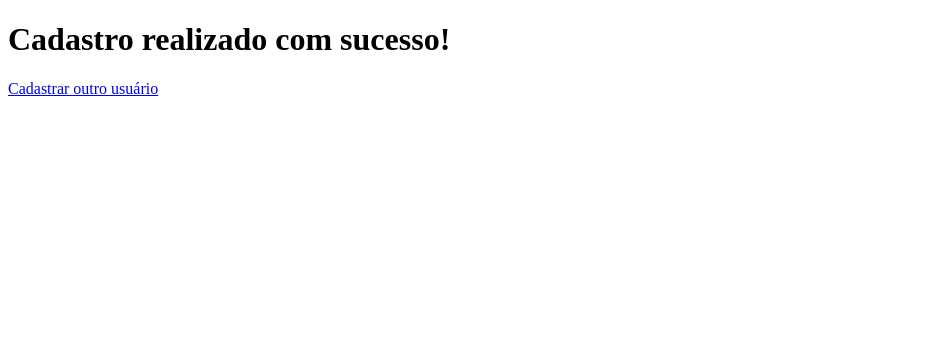
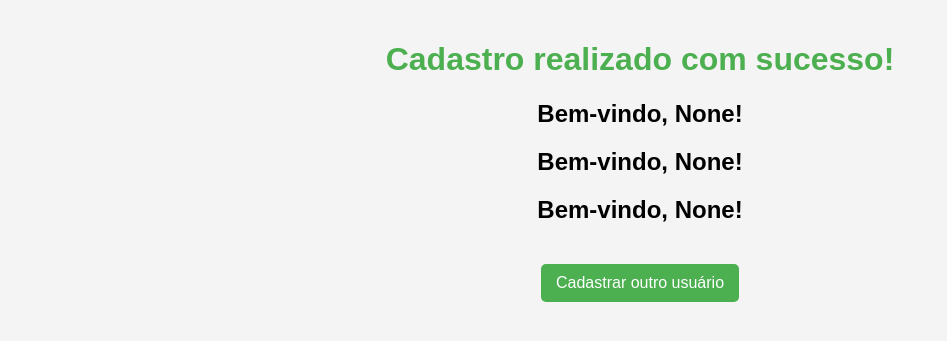
Before and after one commit to pedrohoppe88/projeto_django, a Django app: page /usuarios/sucesso/ in a window 1280 px wide. Shown: the top 341 px of the page, without its empty margins (0-947 px from the left). Run offline with Django 5.2, Linux system fonts and the light colour scheme.

Commit message:
susseso_page

```diff
--- a/project/settings.py
+++ b/project/settings.py
@@ -39,6 +39,8 @@
     'django.contrib.staticfiles',
     'usuarios'
 ]
+
+LOGIN_URL = '/usuarios/login/'
 
 MIDDLEWARE = [
     'django.middleware.security.SecurityMiddleware',
--- a/usuarios/templates/usuarios/sucesso.html
+++ b/usuarios/templates/usuarios/sucesso.html
@@ -3,8 +3,39 @@
 <head>
     <title>Sucesso</title>
 </head>
+
+<style>
+    body {
+        font-family: Arial, sans-serif;
+        background-color: #f4f4f4;
+        margin: 0;
+        padding: 20px;
+        text-align: center;
+    }
+    h1 {
+        color: #4CAF50;
+    }
+    a {
+        display: inline-block;
+        margin-top: 20px;
+        padding: 10px 15px;
+        background-color: #4CAF50;
+        color: white;
+        text-decoration: none;
+        border-radius: 5px;
+    }
+    a:hover {
+        background-color: #45a049;
+    }
+
+</style>
+
 <body>
     <h1>Cadastro realizado com sucesso!</h1>
+    <h2>Bem-vindo, {{ usuario_id  }}!</h2>
+    <h2>Bem-vindo, {{ nome }}!</h2>
+    <h2>Bem-vindo, {{ graduacao }}!</h2>
     <a href="{% url 'cadastrar_usuario' %}">Cadastrar outro usuário</a>
+
 </body>
 </html>
--- a/usuarios/urls.py
+++ b/usuarios/urls.py
@@ -8,5 +8,6 @@
     path('cadastrar/', views.cadastrar_usuario, name='cadastrar_usuario'),
     path('sucesso/', views.sucesso, name='sucesso'),
     path("criar_sessao/", views.criar_sessao, name="criar_sessao"),
+    path('mostrar_sessao/', views.mostrar_sessao, name='mostrar_sessao'),
 
 ]
--- a/usuarios/views.py
+++ b/usuarios/views.py
@@ -7,6 +7,7 @@
 from django.contrib import messages
 from .models import Sessao, Item
 from django.contrib.auth.decorators import login_required
+from django.http import HttpResponse
 
 def cadastrar_usuario(request):
     if request.method == 'POST':
@@ -21,7 +22,11 @@
     return render(request, 'usuarios/cadastrar.html', {'form': form})
 
 def sucesso(request):
-    return render(request, 'usuarios/sucesso.html')
+    usuario_id = request.session.get('usuario_id')
+    usuario = Usuario.objects.get(id=usuario_id) if usuario_id else None
+    nome = usuario.nome if usuario else None
+    graduacao = usuario.graduacao if usuario else None
+    return render(request, 'usuarios/sucesso.html', {'usuario_id': usuario_id, 'graduacao': graduacao, 'nome': nome})
 
 def login_usuario(request):
     if request.method == 'POST':
@@ -126,6 +131,7 @@
     item.delete()
     return redirect("detalhes_sessao", sessao_id=sessao.id)
 
+@login_required
 def criar_sessao(request):
     if request.method == "POST":
         nome = request.POST.get("nome")
@@ -139,3 +145,7 @@
             return redirect("listar_sessoes")
 
     return render(request, "usuarios/criar_sessao.html")
+
+def mostrar_sessao(request):
+    usuario_id = request.session.get('usuario_id')
+    return HttpResponse(f"Usuário logado (usuario_id): {usuario_id}")
```
